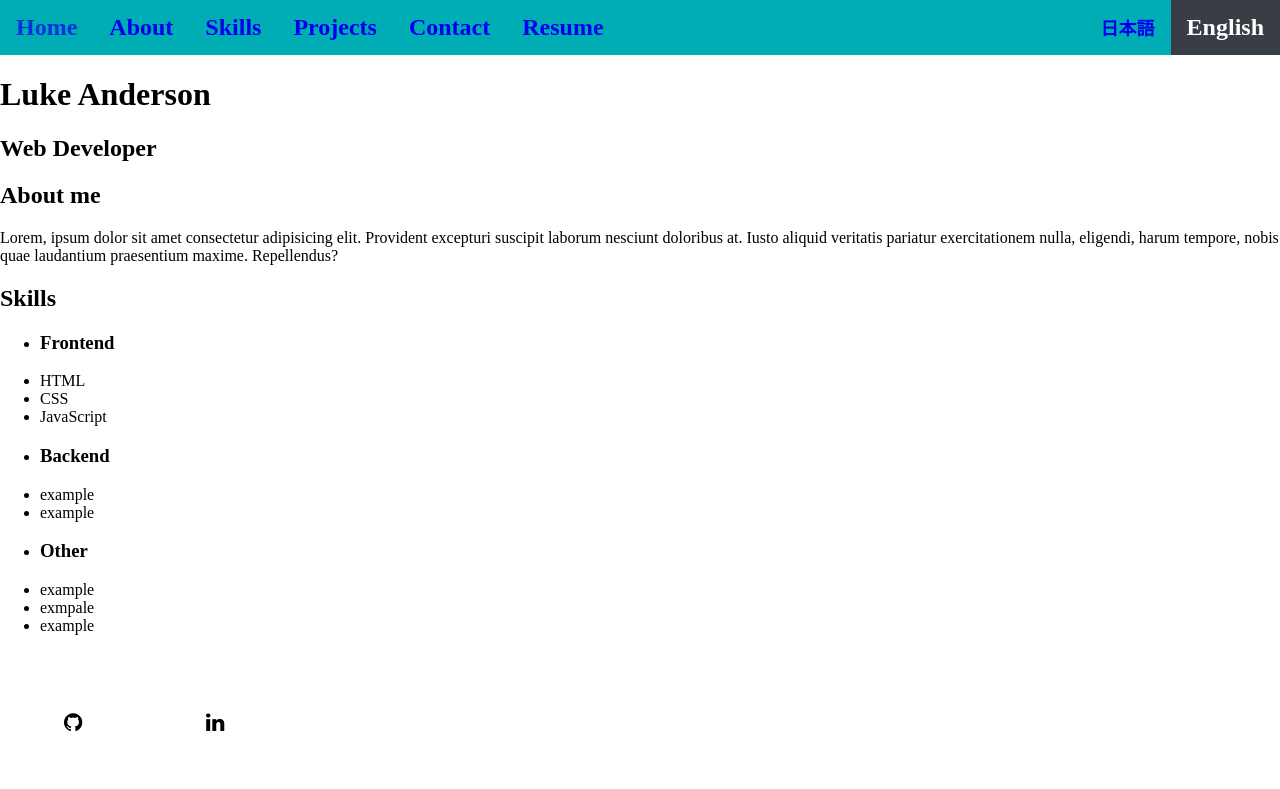
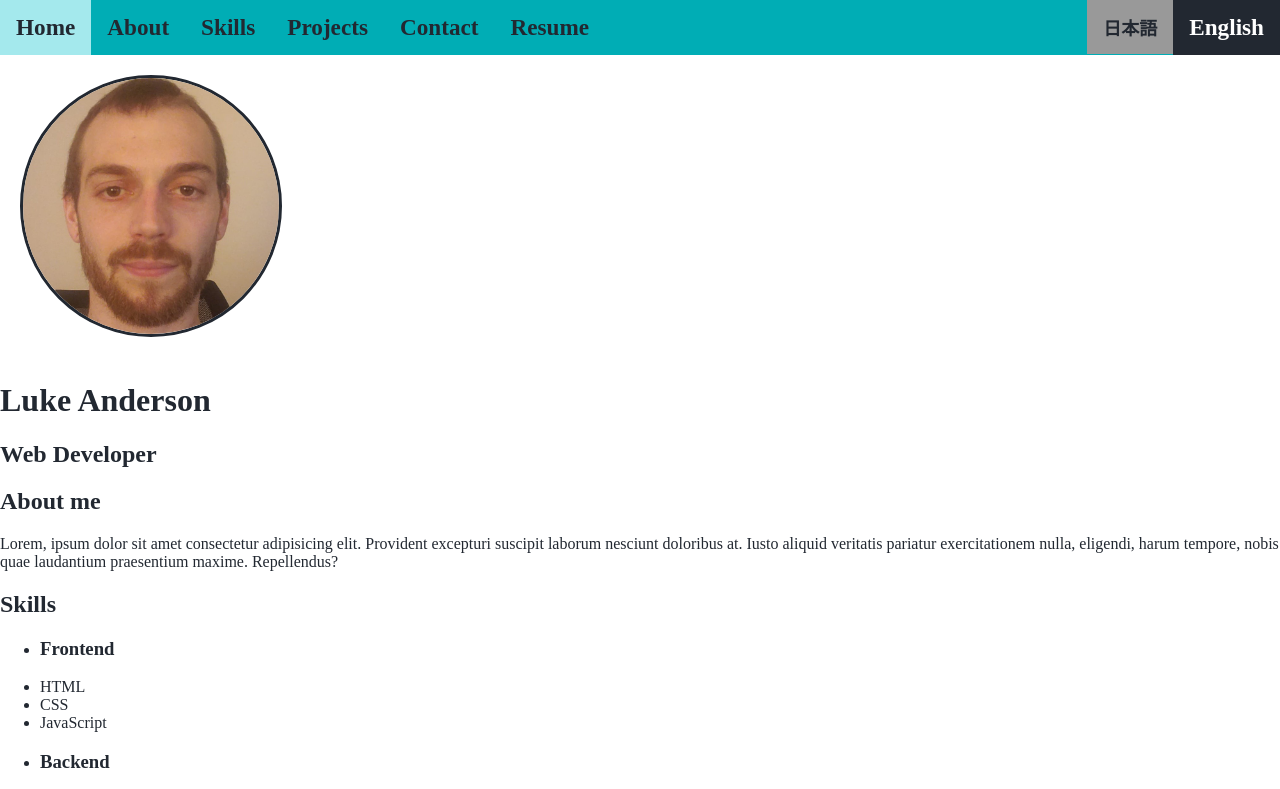
Before and after one commit to lukeqanderson/portfolio, a plain HTML site: page index.html in a window 1280 px wide. Shown: the top 789 px of the page. Drawn offline with Linux system fonts and the light colour scheme.

Commit message:
complete navbar with formating and add headshot picutre

```diff
--- a/index.html
+++ b/index.html
@@ -16,27 +16,28 @@
         <a href="javascript:void(0);" class="navlink icon" onclick="myFunction()">
             <i class="fa fa-bars"></i>
         </a>
-        <a class="navlink" href="#Home">Home</a>
-        <a class="navlink" href="#About">About</a>
-        <a class="navlink" href="#Skills">Skills</a>
-        <a class="navlink" href="#Projects">Projects</a>
-        <a class="navlink" href="#Contact">Contact</a>
-        <a class="navlink" href="#Resume">Resume</a>
+        <a class="navlink navitem" href="#Home">Home</a>
+        <a class="navlink navitem" href="#About">About</a>
+        <a class="navlink navitem" href="#Skills">Skills</a>
+        <a class="navlink navitem" href="#Projects">Projects</a>
+        <a class="navlink navitem" href="#Contact">Contact</a>
+        <a class="navlink navitem" href="#Resume">Resume</a>
         <a class="navlink selected language">English</a>
-        <a href="indexjp.html" class="navlink language japanese">日本語</a>
+        <a href="indexjp.html" class="navlink navitem notselected language japanese">日本語</a>
    </nav>
    <!-- creates div for Home section -->
-   <div>
+   <div class = "home text">
+        <img id = "headshot" src = "headshot.jpg">
         <h1>Luke Anderson</h1>
         <h2>Web Developer</h2>
     </div>
     <!-- creates div for About Me section -->
-    <div>
+    <div class= "about text">
        <h2>About me</h2>
        <p>Lorem, ipsum dolor sit amet consectetur adipisicing elit. Provident excepturi suscipit laborum nesciunt doloribus at. Iusto aliquid veritatis pariatur exercitationem nulla, eligendi, harum tempore, nobis quae laudantium praesentium maxime. Repellendus?</p>
     </div>
     <!-- creates div for Skills section -->
-    <div>
+    <div class = "skills text">
         <h2>Skills</h2>
         <ul>
             <li>
--- a/main.js
+++ b/main.js
@@ -1,4 +1,5 @@
-/* Toggle between adding and removing the "responsive" class to topnav when the user clicks on the icon */
+/* Toggle between adding and removing the "responsive" class to topnav when the user clicks
+on the icon */
 function myFunction() {
   var x = document.getElementById("myTopnav");
   if (x.className === "topnav") {
--- a/style.css
+++ b/style.css
@@ -10,7 +10,7 @@ body {
 
 /* When the screen is less than 600 pixels wide, hide all links, except lanuage.
 Show the link that contains should open and close the topnav (.icon) */
-@media screen and (max-width: 680px) {
+@media screen and (max-width: 1000px) {
   .topnav .navlink {display: none;}
   .topnav a.icon {
     float: left;
@@ -21,20 +21,24 @@ Show the link that contains should open and close the topnav (.icon) */
 /* The "responsive" class is added to the topnav with JavaScript when the user clicks on the icon.
 This class makes the topnav look good on small screens (display the links vertically instead of
 horizontally) */
-@media screen and (max-width: 680px) {
-  .topnav.responsive {position: relative;}
+@media screen and (max-width: 1000px) {
+  .topnav.responsive {
+    position: relative;
+  }
+
+  .topnav.responsive a {
+    float: none;
+    display: block;
+    text-align: left;
+    margin: 0;
+    font-size: 20px;
+  }
   .topnavnav.responsive a.icon {
     position: absolute;
     right: 0;
     top: 0;
     margin: 0;
-  }
-  .topnav.responsive a {
-    float: none;
-    display: block;
-    text-align: left;
-    margin: 0;
-    font-size: 14px;
+    font-size: 26px;
   }
 }
 
@@ -45,7 +49,7 @@ i.fa.fa-bars {
 
 /* Hide the link that should open and close the topnav on small screens */
 .topnav .icon {
-  font-size: 4vw;
+  font-size: 26px;
   display: none;
 }
 
@@ -71,17 +75,17 @@ nav>a {
     padding: 14px 16px;
     margin: 0;
     text-decoration: none;
-    background-color: #393E46;
+    background-color: #222831;
     color: white;
 }
 
 /* adjust Japanese font*/
 .japanese {
-    font-size: 1.555vw;
+    font-size: 1.5vw;
 }
 
 /* in order to orient language settings to the right for larger screens*/
-@media screen and (min-width: 680px) {
+@media screen and (min-width: 1000px) {
   .language {
     float:right;
   }
@@ -90,21 +94,22 @@ nav>a {
 /* to adjust font size for large screens */
 @media screen and (min-width: 1200px) {
   .navlink {
-    font-size: 24px;
+    font-size: 23.2px;
   }
   .japanese {
     font-size: 18px;
   }
 }
 
-/* for hover effect on nav items */
-nav>a:hover{
-    opacity: 0.7;
+/* to add color to nav items */
+.navitem {
+  color: #222831;
 }
 
-/* to remove opacity from selected links */
-.selected:hover {
-  opacity: 1;
+/* for adding background to nav items */
+.navitem:hover {
+  background-color: #A4E9ED;
+  color: #222831;
 }
 
 /* to remove click effect from selected link */
@@ -113,7 +118,18 @@ nav>a:hover{
 }
 
 nav>a:active{
-    color: black;
+    color: #222831;
+}
+
+/* to adjust background of notselected language items */
+.notselected {
+  background-color: #999999;
+  color: #222831;
+}
+
+.notselected:hover {
+  background-color: #D9D9D9;
+  color: #222831;
 }
 
 /* to style social media icons */
@@ -122,10 +138,30 @@ nav>a:active{
     width: 10px;
     margin: 5%;
     text-decoration: none;
-    color: black;
+    color: #222831;
 }
 
 /* adds hover effect for social media icons */
 .fa:hover {
-    opacity: 0.7;
+    color: #636569;
 }
+
+/* to change text color in document */
+.text {
+  color: #222831;
+}
+
+p {
+  color: #222831;
+}
+
+/* to adjust headshot image */
+#headshot {
+  border-radius: 50%;
+  border: 3px solid #222831;
+  height: auto;
+  width: 20%;
+  max-width: 300px;
+  min-width: 200px;
+  margin: 20px;
+}
```
Also changed, not shown: indexjp.html (+8 -7 lines), headshot.jpg (added).
